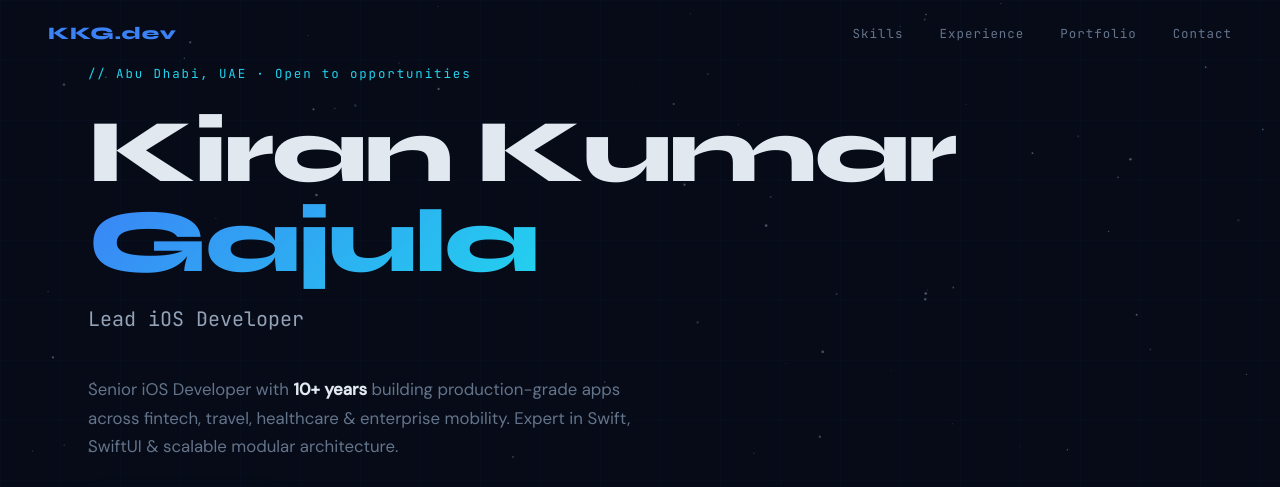
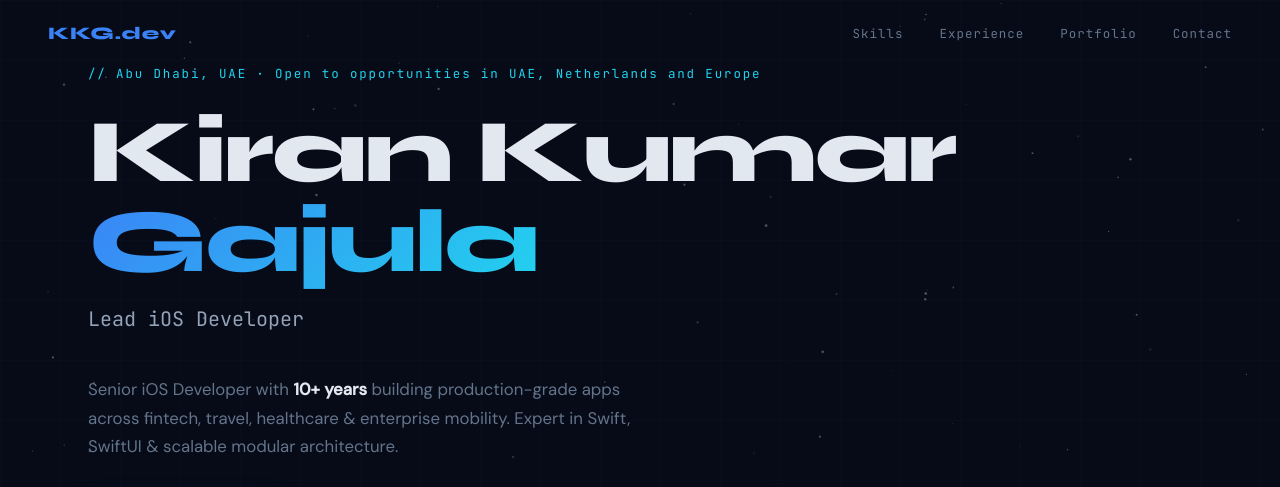
Before and after one commit to its-me-gkk/its-me-gkk, a plain HTML site: page index.html in a window 1280 px wide. Shown: the top 487 px of the page. Drawn offline with Linux system fonts and the light colour scheme.

Commit message:
update content

```diff
--- a/index.html
+++ b/index.html
@@ -635,7 +635,7 @@ footer {
 
 <!-- HERO -->
 <section id="hero" style="padding-top:0;padding-bottom:0">
-  <div class="hero-tag">// Abu Dhabi, UAE · Open to opportunities</div>
+  <div class="hero-tag">// Abu Dhabi, UAE · Open to opportunities in UAE, Netherlands and Europe </div>
   <h1 class="hero-name">Kiran Kumar<br/><span>Gajula</span></h1>
   <div class="hero-typed">
     <span id="typed-text"></span><span class="cursor"></span>
```
